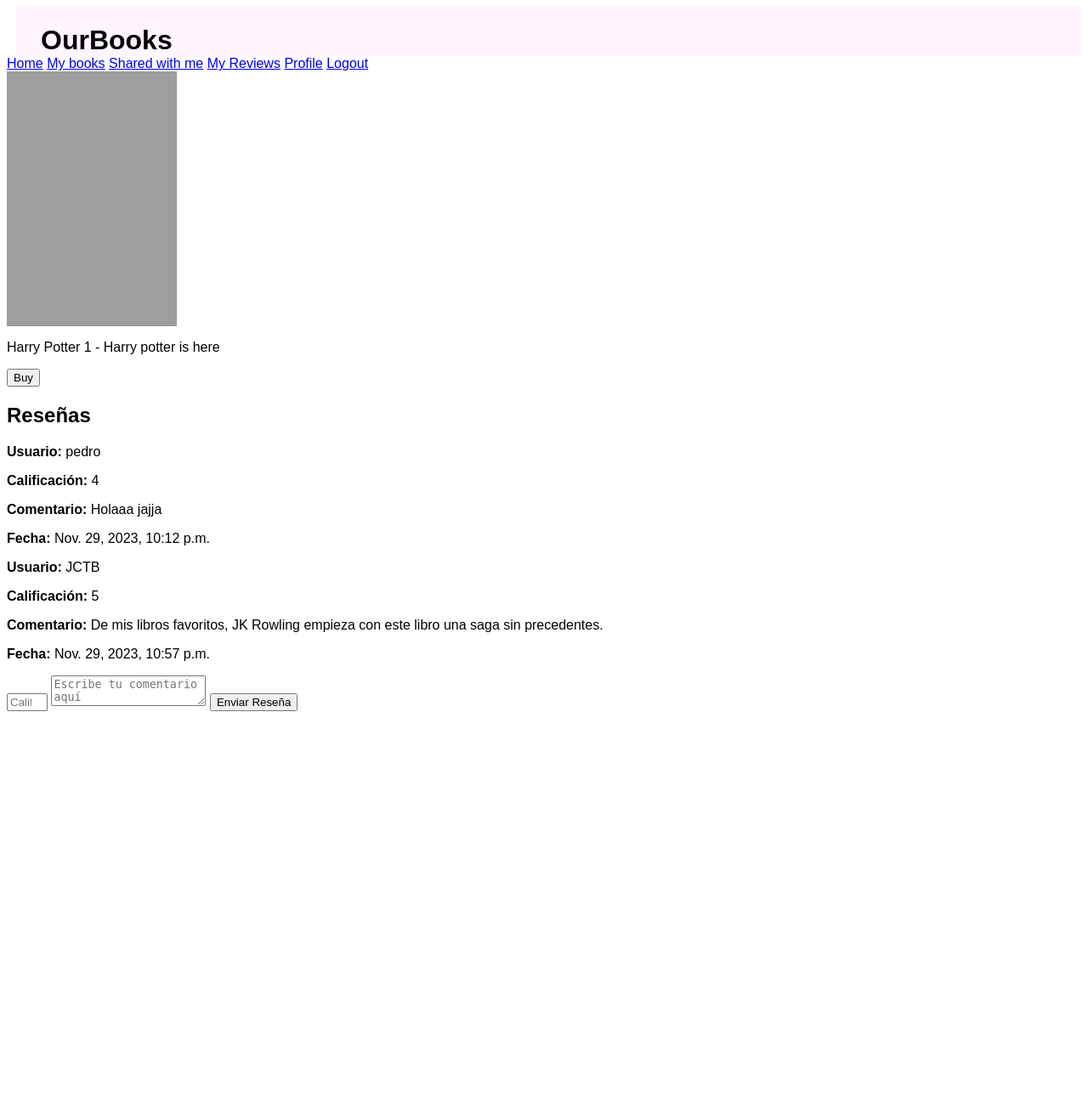
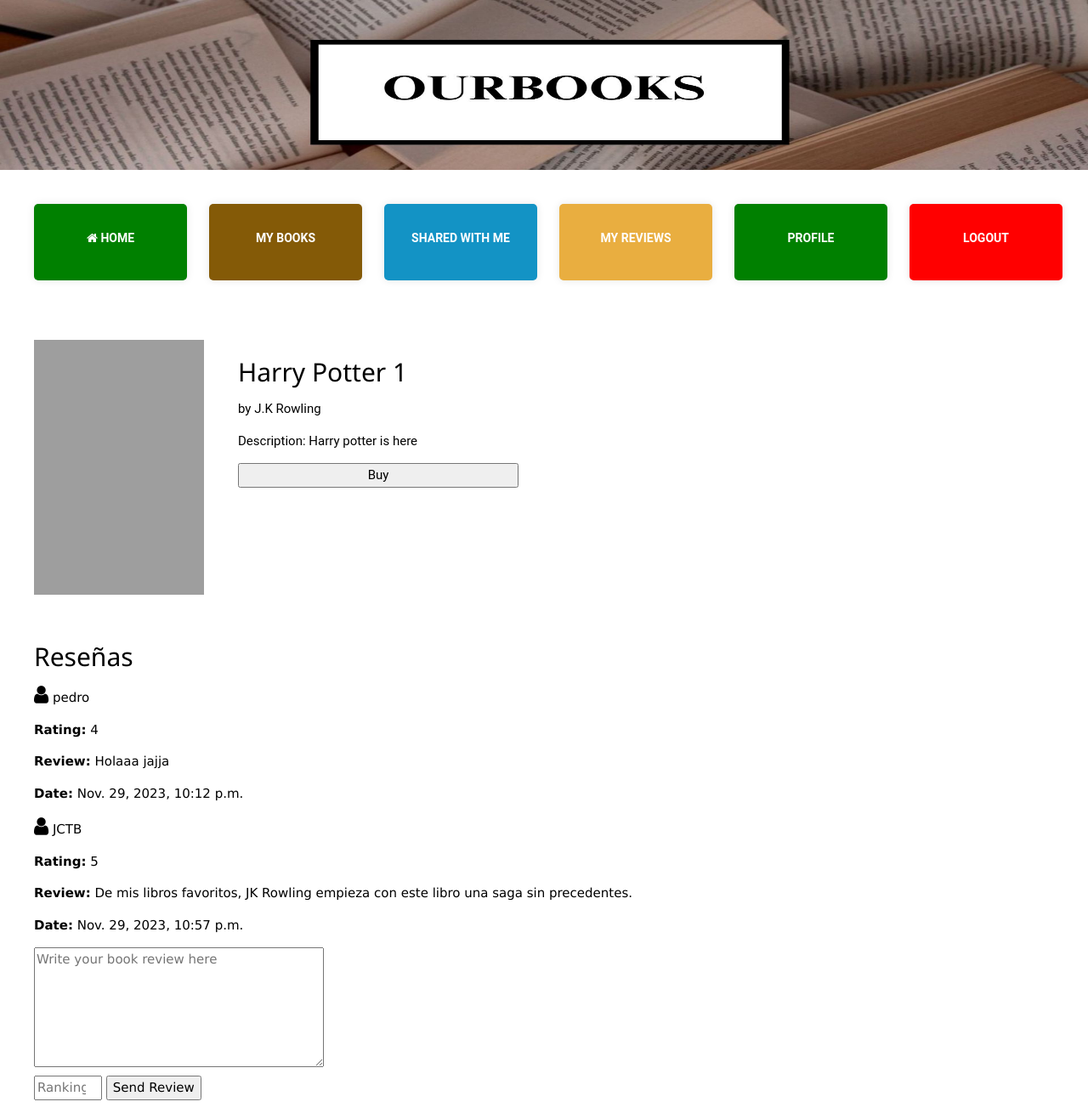
Before and after one commit to pedrogzz18/DjangoDemo, a Django app: page /readers/books/1245237293 in a window 1280 px wide. Shown: the whole page at 85% size. Before the commit the page ends 837 px from the top, so only its background shows below. Run offline with Django 4.2, Linux system fonts and the light colour scheme; a user stored in the database is signed in; data comes from the database, SQL or seed files in the repository; both versions use the stored data as it was after the commit; data that the repository does not hold is empty; some libraries are stand-ins or nearby versions; grey boxes are pictures that could not be loaded.

Commit message:
Styles added

```diff
--- a/ourbooks/static/ourbooks/header.css
+++ b/ourbooks/static/ourbooks/header.css
@@ -6,7 +6,9 @@ body {
     display: flex;
     flex-direction: row;
     background-color: #FFF5FF;
-    margin-left: 10px;
+    padding: 0;
+    margin: 0;
+    width: 100%;
   }
 
   .header-title {
@@ -19,6 +21,10 @@ body {
     margin-left: 30px;
     align-items: center;
     justify-content: center;
+  }
+
+  .header-content img{
+    max-width: 600px;
   }
 
   .header-greet {
--- a/ourbooks/templates/header.html
+++ b/ourbooks/templates/header.html
@@ -3,9 +3,7 @@
 <link rel="stylesheet" type="text/css" href="{% static 'ourbooks/header.css' %}">
 
 <div class="header">
-  <div class="header-content">
-    <h1 class="header-title">OurBooks</h1>
-  </div>
+    <img src="{% static '/ourbooks.jpg' %}" alt="" width="100%" height="200">
 </div>
 {% block head %}
 {% endblock %}
--- /dev/null
+++ b/readers/static/readers/my-reviews.css
@@ -0,0 +1,40 @@
+.BookSection{
+    display: grid;
+    grid-template-columns: repeat(2, 1fr);
+    gap: 10px;
+    list-style-type: none;
+}
+
+.reviewbtn{
+    display: flex;
+    flex-direction: row;
+}
+
+.rank{
+    width: 80px;
+    margin-top: 10px;
+}
+.item{
+    margin: 20px;
+    padding: 20 0 20 20;
+}
+
+.book{
+    display: flex;
+}
+
+.info{
+    flex: 1;
+    padding: 5px;
+    padding-left: 40px;
+    max-width: 100%;
+    display: flex;
+    flex-direction: column;
+    font-family: "Roboto", sans-serif;
+}
+
+
+
+.book-reviews{
+    margin-left: 40px;
+}
--- a/readers/static/readers/reader-home.css
+++ b/readers/static/readers/reader-home.css
@@ -13,3 +13,126 @@
     max-width: 100%;
     height: auto;
 }
+
+.reader-botons{
+    margin: 30px;
+    display: flex;
+    height: 100px;
+    justify-content: space-between;
+}
+
+.homeb{
+    font-family: "Roboto", sans-serif;
+    font-size: 14px;
+    font-weight: bold;
+    background-color: green;
+    width: 180px;
+    padding: 30px;
+    text-align: center;
+    text-decoration: none;
+    text-transform: uppercase;
+    color: #fff;
+    border-radius: 5px;
+    cursor: pointer;
+    box-shadow: 0 0 10px rgb(0, 0, 0, 0.1);
+    margin-top: 10px;
+    margin-left: 10px;
+
+}
+
+
+
+.mybooksb{
+    font-family: "Roboto", sans-serif;
+    font-size: 14px;
+    font-weight: bold;
+    background-color: rgb(132, 90, 7);
+    width: 180px;
+    padding: 30px;
+    text-align: center;
+    text-decoration: none;
+    text-transform: uppercase;
+    color: #fff;
+    border-radius: 5px;
+    cursor: pointer;
+    box-shadow: 0 0 10px rgb(0, 0, 0, 0.1);
+    margin-top: 10px;
+    margin-left: 10px;
+
+}
+.reader-botons a:hover{
+    -webkit-transform: scale(1.1);
+    transform: scale(1.1);
+}
+
+.sharedwmb{
+    font-family: "Roboto", sans-serif;
+    font-size: 14px;
+    font-weight: bold;
+    background-color: rgb(19, 147, 197);
+    width: 180px;
+    padding: 30px;
+    text-align: center;
+    text-decoration: none;
+    text-transform: uppercase;
+    color: #fff;
+    border-radius: 5px;
+    cursor: pointer;
+    box-shadow: 0 0 10px rgb(0, 0, 0, 0.1);
+    margin-top: 10px;
+    margin-left: 10px;
+}
+
+.myrevb{
+    font-family: "Roboto", sans-serif;
+    font-size: 14px;
+    font-weight: bold;
+    background-color: rgb(233, 174, 64);
+    width: 180px;
+    padding: 30px;
+    text-align: center;
+    text-decoration: none;
+    text-transform: uppercase;
+    color: #fff;
+    border-radius: 5px;
+    cursor: pointer;
+    box-shadow: 0 0 10px rgb(0, 0, 0, 0.1);
+    margin-top: 10px;
+    margin-left: 10px;
+}
+
+.profileb{
+    font-family: "Roboto", sans-serif;
+    font-size: 14px;
+    font-weight: bold;
+    background-color: green;
+    width: 180px;
+    padding: 30px;
+    text-align: center;
+    text-decoration: none;
+    text-transform: uppercase;
+    color: #fff;
+    border-radius: 5px;
+    cursor: pointer;
+    box-shadow: 0 0 10px rgb(0, 0, 0, 0.1);
+    margin-top: 10px;
+    margin-left: 10px;
+}
+
+.logout{
+    font-family: "Roboto", sans-serif;
+    font-size: 14px;
+    font-weight: bold;
+    background-color: red;
+    width: 180px;
+    padding: 30px;
+    text-align: center;
+    text-decoration: none;
+    text-transform: uppercase;
+    color: #fff;
+    border-radius: 5px;
+    cursor: pointer;
+    box-shadow: 0 0 10px rgb(0, 0, 0, 0.1);
+    margin-top: 10px;
+    margin-left: 10px;
+}
--- a/readers/templates/readers/book-view.html
+++ b/readers/templates/readers/book-view.html
@@ -5,15 +5,20 @@
 
 
 {% block content %}
+<link rel="stylesheet"type="text/css" href="{% static 'readers/my-reviews.css' %}">
+<link rel="stylesheet" href="https://cdnjs.cloudflare.com/ajax/libs/font-awesome/4.7.0/css/font-awesome.min.css">
 <script>
     window.pk = '{{ book.pk }}';
 </script>
 <script src="{% static 'readers/js/confirm_purchase.js' %}"></script>
 
-<div class="books-container">
-        <div class="book-item">
+<div class="BookSection">
+        <div class="item">
+            <div class="book">
                 <img src="{{ book.image_url }}" alt="{{ book.book_name }}" width="200" height="300">
-            <p>{{ book.book_name }} - {{ book.description }}</p>
+                <div class="info">
+                    <h2>{{book.book_name}}</h2> by {{book.author_first_name}} {{book.author_last_name}}
+                    <p>Description: {{ book.description }}</p>
                     {% csrf_token %}
                     {% if purchased %}
                         <p>Already purchased</p>
@@ -26,31 +31,36 @@
                 </div>
             </div>
 
+        </div>
+</div>
+
 
 <div class="book-reviews">
     <h2>Reseñas</h2>
     {% for review in reviews %}
         <div class="review">
-            <p><strong>Usuario:</strong> {{ review.reader.username }}</p>
-            <p><strong>Calificación:</strong> {{ review.rating }}</p>
-            <p><strong>Comentario:</strong> {{ review.comment }}</p>
-            <p><strong>Fecha:</strong> {{ review.date }}</p>
+            <i class="fa fa-user" style="font-size:24px"></i> {{ review.reader.username }}
+
+            <p><strong>Rating:</strong> {{ review.rating }}</p>
+            <p><strong>Review:</strong> {{ review.comment }}</p>
+            <p><strong>Date:</strong> {{ review.date }}</p>
         </div>
     {% empty %}
         <p>No hay reseñas aún.</p>
     {% endfor %}
-
+    <div class="reviewbtn">
         <form method="post" action="{% url 'book_view' book.pk %}">
             {% csrf_token %}
             <!-- Campo oculto para el PK del libro -->
             <input type="hidden" name="book_pk" value="{{ book.pk }}">
 
             <!-- Campos para la calificación y el comentario -->
-        <input type="number" name="rating" placeholder="Calificación" min="1" max="5" required>
-        <textarea name="comment" placeholder="Escribe tu comentario aquí" required></textarea>
-
+            <textarea name="comment" placeholder="Write your book review here" rows="6" cols="40" class="txt" required></textarea>
+            <br>
+            <input type="number" name="rating" placeholder="Ranking" min="1" max="5" class="rank" required>
             <!-- Botón de envío -->
-        <button type="submit">Enviar Reseña</button>
+            <button type="submit">Send Review</button>
         </form>
     </div>
+</div>
 {% endblock %}
--- a/readers/templates/readers/edit_review.html
+++ b/readers/templates/readers/edit_review.html
@@ -1,3 +1,8 @@
+{% extends "readers/reader-header.html" %}
+{% load static %}
+
+
+{% block content %}
 <!DOCTYPE html>
 <html>
 <head>
@@ -12,3 +17,4 @@
     <a href="{% url 'my-reviews' %}">Cancelar</a>
 </body>
 </html>
+{% endblock %}
--- a/readers/templates/readers/reader-header.html
+++ b/readers/templates/readers/reader-header.html
@@ -1,14 +1,27 @@
 {% extends "header.html" %}
 {% load static %}
 
+
+{% block head %}
 <link rel="stylesheet" type="text/css" href="{% static 'readers/reader-home.css' %}">
-{% block head %}
-<a href="{% url 'reader_home' %}">Home</a>
-<a href="{% url 'my_books' %}">My books</a>
-<a href="{% url 'shared_with_me' %}">Shared with me</a>
-<a href="{% url 'my-reviews' %}">My Reviews</a>
-<a href="{% url 'profile_view' %}">Profile</a>
-<a href="{% url 'logout' %}">Logout</a>
+<meta name="viewport" content="width=device-width, initial-scale=1">
+<link rel="stylesheet" href="https://www.w3schools.com/w3css/4/w3.css">
+<link rel="stylesheet" href="https://cdnjs.cloudflare.com/ajax/libs/font-awesome/4.7.0/css/font-awesome.min.css">
+<link href='https://unpkg.com/css.gg@2.0.0/icons/css/readme.css' rel='stylesheet'>
+<div class="reader-botons">
+    <a href="{% url 'reader_home' %}" class="homeb">
+        <i class="fa fa-home"></i>
+        Home
+    </a>
+    <a href="{% url 'my_books' %}" class="mybooksb">
+        My Books
+    </a>
+    <a href="{% url 'shared_with_me' %}" class="sharedwmb">Shared with me</a>
+    <a href="{% url 'my-reviews' %}" class="myrevb">My Reviews</a>
+    <a href="{% url 'profile_view' %}" class="profileb">Profile</a>
+    <a href="{% url 'logout' %}" class="logout">Logout</a>
+</div>
+
 {% endblock %}
 
 {% block content %}
```
Also changed, not shown: ourbooks/static/ourbooks/index.css (added, +54 -0 lines), ourbooks/templates/index.html (+8 -3 lines), readers/static/readers/reader-books.css (added, +62 -0 lines), readers/templates/readers/my-reviews.html (+11 -5 lines), readers/templates/readers/reader-books.html (+14 -8 lines), readers/templates/readers/reader-home-filtered.html (+14 -6 lines), readers/templates/readers/reader-home.html (+14 -5 lines), db.sqlite3, readers/static/readers/book-view.css (added), static/ourbooks.jpg (added), 2 other files. Lines whose indentation alone changed are shown as unchanged.
